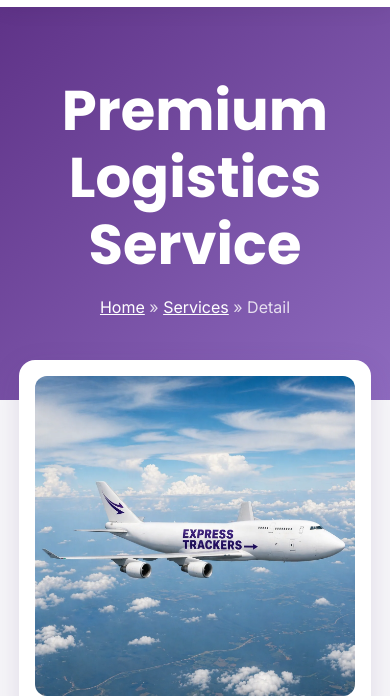
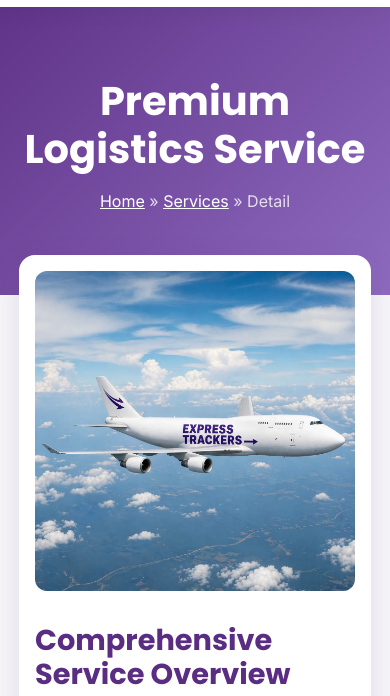
Before and after one commit to upliftazency/express-trackers, a plain HTML site: page service-detail.html in a window 390 px wide. Shown: the part 73-769 px from the top of the page. Drawn offline with Linux system fonts and the light colour scheme.

Commit message:
style: reduce page header font size and fix responsive selector target

```diff
--- a/service-detail.html
+++ b/service-detail.html
@@ -21,7 +21,7 @@
 
         .page-header h1 {
             color: var(--white);
-            font-size: 3.5rem;
+            font-size: 3rem;
             margin-bottom: 1rem;
             text-transform: capitalize;
         }
@@ -89,7 +89,7 @@
                 padding: 1rem;
                 gap: 1.5rem;
             }
-            .hero-content h1 {
+            .page-header h1 {
                 font-size: 2.5rem;
             }
         }
```
